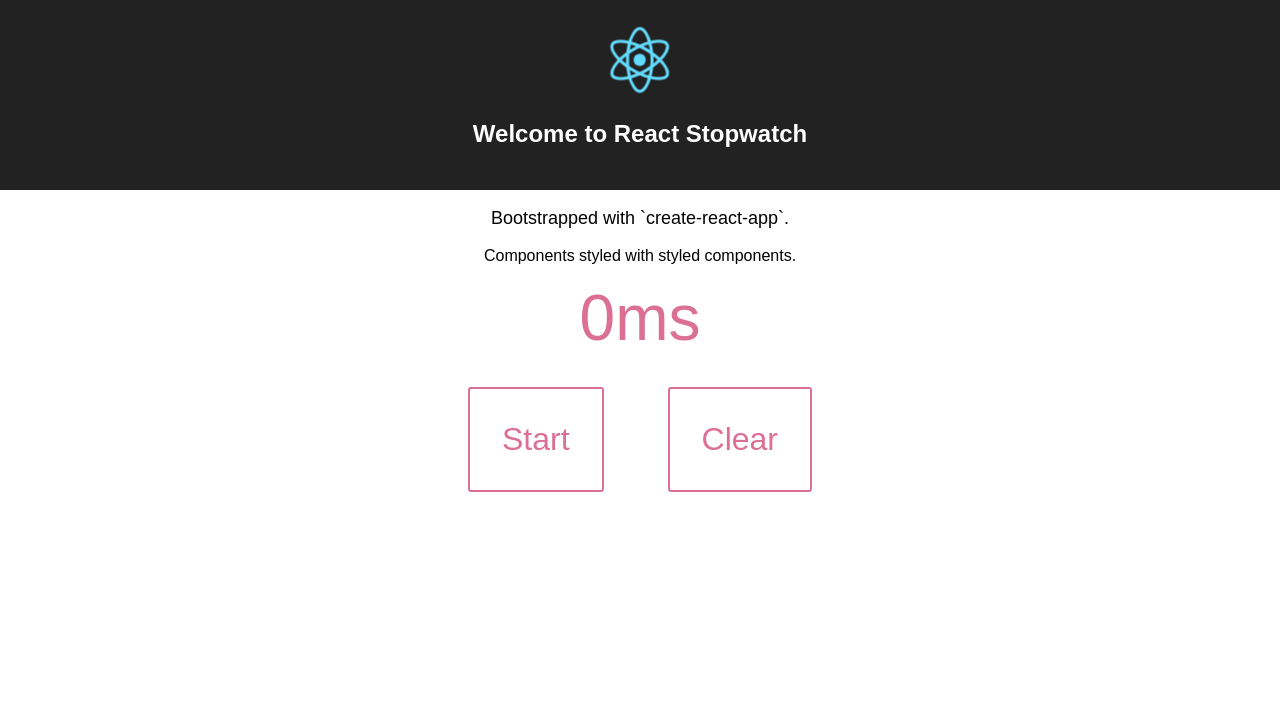
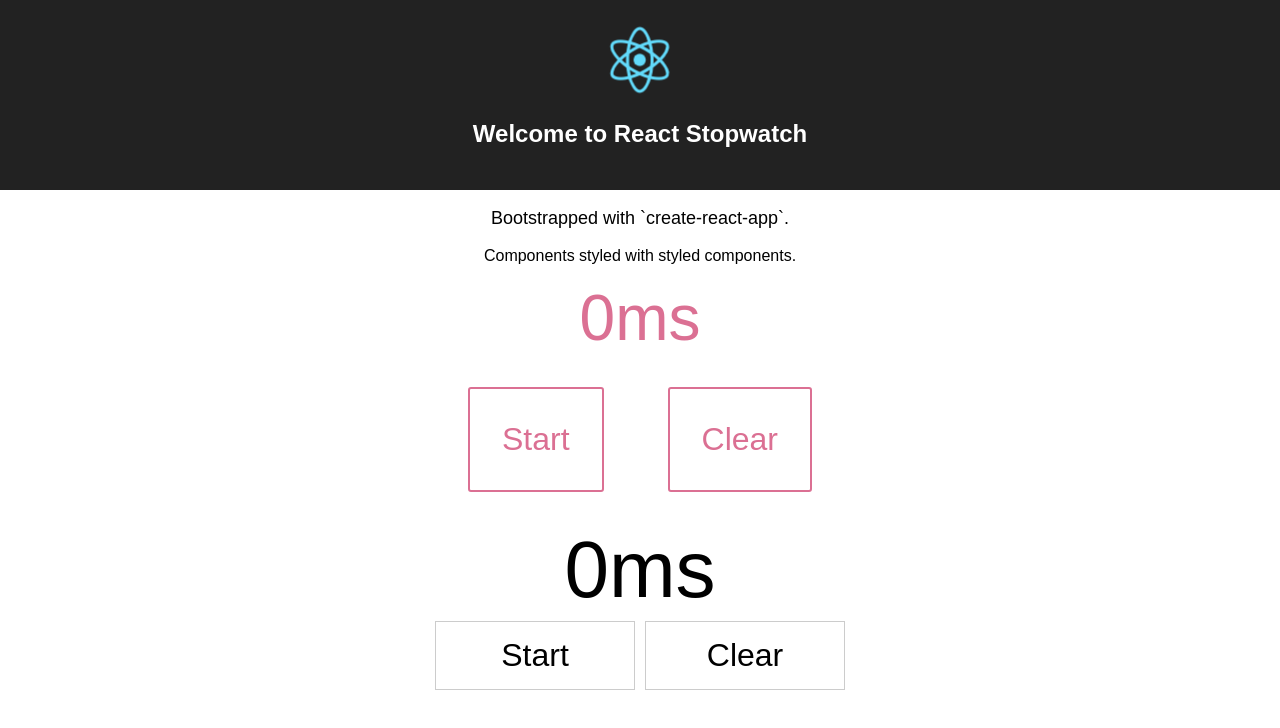
Before and after one commit to spences10/react-stopwatch, a React (Create React App) app: page / in a window 1280 px wide. Shown: the top 728 px of the page. Built offline with nearby package versions, Linux system fonts and the light colour scheme.

Commit message:
add stopwatch component

```diff
--- a/src/App.js
+++ b/src/App.js
@@ -5,6 +5,7 @@ import './App.css'
 import Counter from './components/Counter'
 import Start from './components/Start'
 import Clear from './components/Clear'
+import Stopwatch from './components/Stopwatch'
 
 const state = { lapse: 0, running: false }
 
@@ -29,6 +30,9 @@ class App extends Component {
           <Start running={state.running} />
           <Clear />
         </div>
+        <div>
+          <Stopwatch />
+        </div>
       </div>
     )
   }
--- a/src/components/Start.js
+++ b/src/components/Start.js
@@ -12,8 +12,33 @@ const Button = styled.button`
 `
 
 class Start extends Component {
+  handleRunClick = () => {
+    this.setState(state => {
+      if (state.running) {
+        clearInterval(this.timer)
+      } else {
+        const startTime = Date.now() - state.lapse
+        this.timer = setInterval(() => {
+          this.setState(
+            {
+              lapse: Date.now() - startTime,
+            },
+            () => {
+              console.log(this.state.lapse)
+            }
+          )
+        })
+      }
+      return { running: !state.running }
+    })
+  }
+
   render() {
-    return <Button>{this.props.running ? 'Stop' : 'Start'}</Button>
+    return (
+      <Button onClick={this.handleRunClick}>
+        {this.props.running ? 'Stop' : 'Start'}
+      </Button>
+    )
   }
 }
 
--- a/src/components/Stopwatch.js
+++ b/src/components/Stopwatch.js
@@ -1,26 +1,57 @@
 import React, { Component } from 'react'
 
-import Counter from './Counter'
-import Start from './Start'
-import Clear from './Clear'
+class Stopwatch extends React.Component {
+  state = { lapse: 0, running: false }
 
-const state = { lapse: 0, running: false }
+  handleRunClick = () => {
+    this.setState(state => {
+      if (state.running) {
+        clearInterval(this.timer)
+      } else {
+        const startTime = Date.now() - state.lapse
+        this.timer = setInterval(() => {
+          this.setState(
+            {
+              lapse: Date.now() - startTime,
+            },
+            () => {
+              console.log(this.state.lapse)
+            }
+          )
+        })
+      }
+      return { running: !state.running }
+    })
+  }
 
-function setState(newState) {
-  Object.assign(state, newState)
-}
+  componentWillUnmount() {
+    clearInterval(this.timer)
+  }
 
-class Stopwatch extends Component {
+  handleClearClick = () => {
+    clearInterval(this.timer)
+    this.setState({ running: false, lapse: 0 })
+  }
+
   render() {
+    const { lapse, running } = this.state
+    const buttonStyles = {
+      border: '1px solid #ccc',
+      background: '#fff',
+      fontSize: '2em',
+      padding: 15,
+      margin: 5,
+      width: 200,
+    }
     return (
-      <div>
-        <div>
-          <Counter lapse={state.lapse} />
-        </div>
-        <div>
-          <Start running={state.running} />
-          <Clear />
-        </div>
+      <div style={{ textAlign: 'center' }}>
+        <label style={{ fontSize: '5em', display: 'block' }}>{lapse}ms</label>
+        <button style={buttonStyles} onClick={this.handleRunClick}>
+          {running ? 'Stop' : 'Start'}
+        </button>
+        <button style={buttonStyles} onClick={this.handleClearClick}>
+          Clear
+        </button>
       </div>
     )
   }
```
